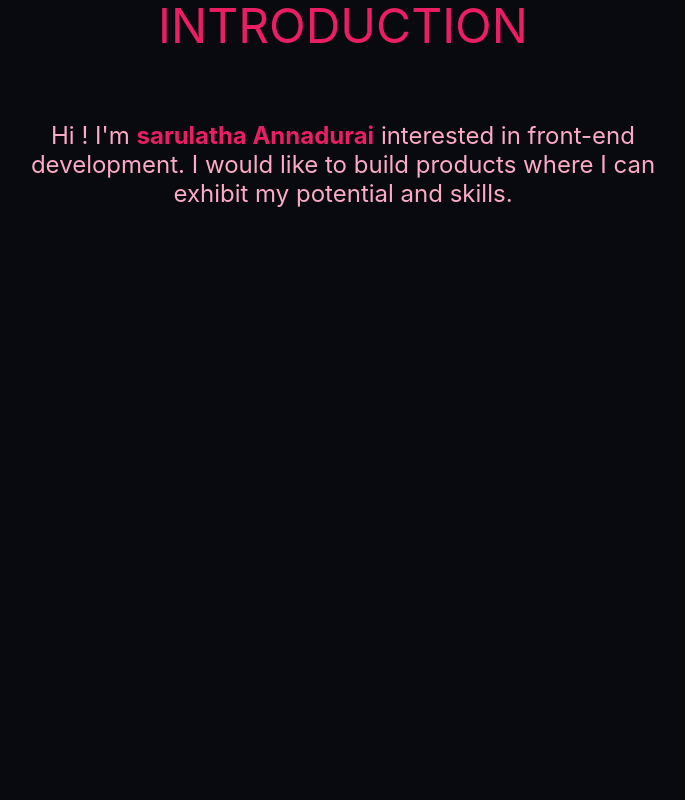
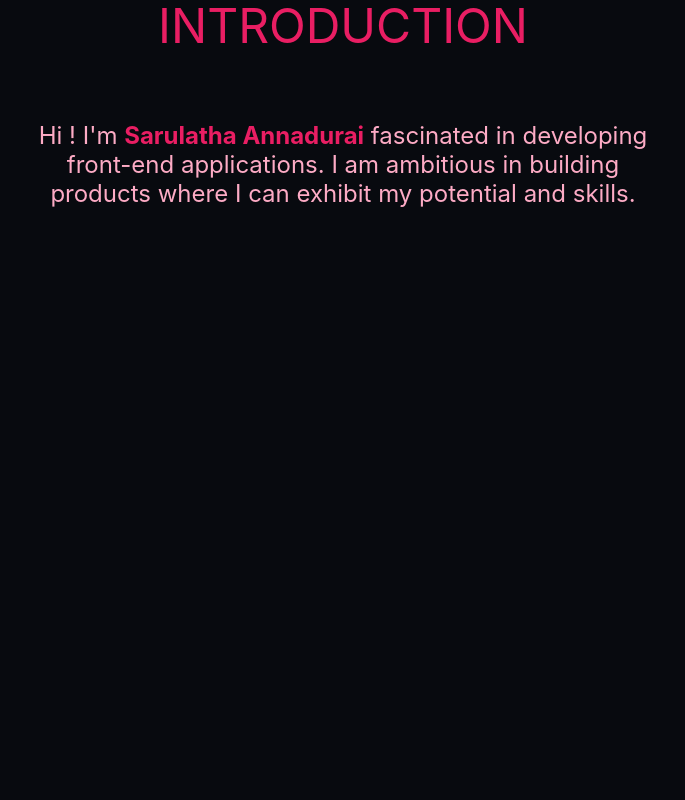
Before and after one commit to sarulathadurai/saruportfolio, a React (Create React App) app: page / in a window 1280 px wide. Shown: the part 1280-2080 px from the top of the page, without its empty margins (297-982 px from the left). Built offline with nearby package versions, Linux system fonts and the light colour scheme.

Commit message:
meta tags added

```diff
--- a/public/index.html
+++ b/public/index.html
@@ -3,6 +3,11 @@
   <head>
     <meta charset="utf-8" />
     <link rel="icon" href="%PUBLIC_URL%/favicon.ico" />
+    <meta name="author" content="Sarulatha A"/>
+    <meta name="title" content="Sarulatha A"/>
+    <meta name="keywords" content="Sarulatha portfolio,Sarulatha Annadurai portfolio,Sarulatha A portfolio"/>
+    <meta name = "description" content="I'm Sarulatha Annadurai fascinated in developing front-end applications.
+    I am ambitious in building products where I can exhibit my potential and skills" />
     <meta name="viewport" content="width=device-width, initial-scale=1" />
     <meta name="theme-color" content="#000000" />
     <meta
--- a/src/components/Contact/Contact.css
+++ b/src/components/Contact/Contact.css
@@ -37,3 +37,10 @@
   border: 2px solid var(--primary-clr);
   padding: 15px;
 }
+
+#footer{
+
+    margin: 100px 10% 0 10%;
+    font-size: 15px;
+
+}
--- a/src/components/Contact/Contact.js
+++ b/src/components/Contact/Contact.js
@@ -29,7 +29,10 @@ const Contact = () => {
                 <div>
                     <p className="desc">or send a message through</p>
                     <a href="mailto:sarulathannadurai@gmail.com" className="mail">sarulathannadurai@gmail.com</a>
-                    </div>
+                </div>
+                <footer id="footer">
+                    <a href="" target="_blanck" rel = "noreferrer">Developed with <span role="img" aria-label="Heart">♥</span> by Sarulatha Annadurai  </a>
+                </footer>
             </div>
         </div>
      );
--- a/src/components/Intro/Intro.js
+++ b/src/components/Intro/Intro.js
@@ -9,8 +9,8 @@ const Intro = () => {
                     </h1>
                 <div className="container">
                     <p className="desc">
-                        Hi ! I'm <strong className="highlight">sarulatha Annadurai</strong> interested in front-end development.
-                        I would like to build products where I can exhibit my potential and skills.
+                        Hi ! I'm <strong className="highlight">Sarulatha Annadurai</strong> fascinated in developing front-end applications.
+                        I am ambitious in building products where I can exhibit my potential and skills.
                     </p>
                 </div>
            </div>
```
Also changed, not shown: 1 other file (tests, documents, lock files or other folders).
